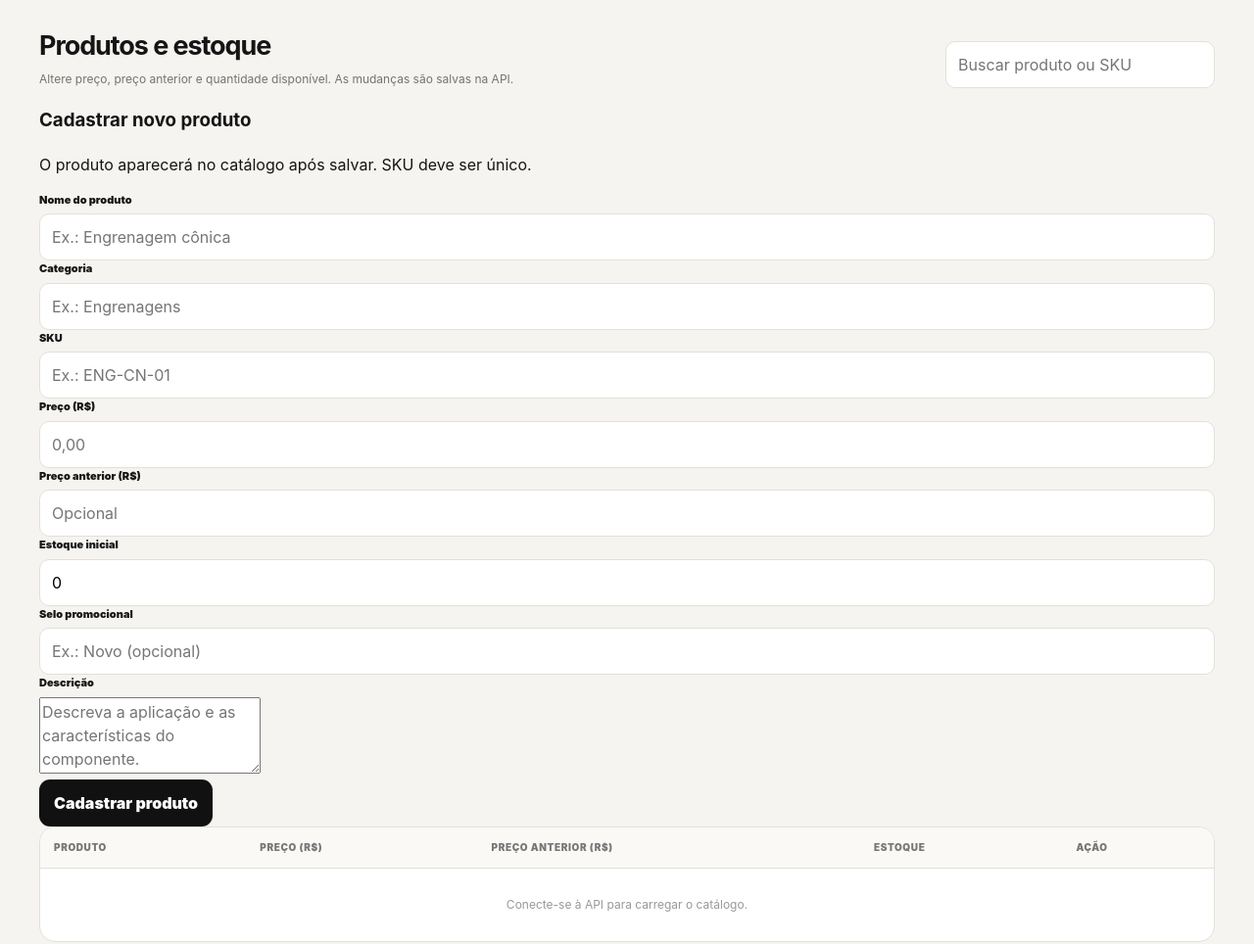
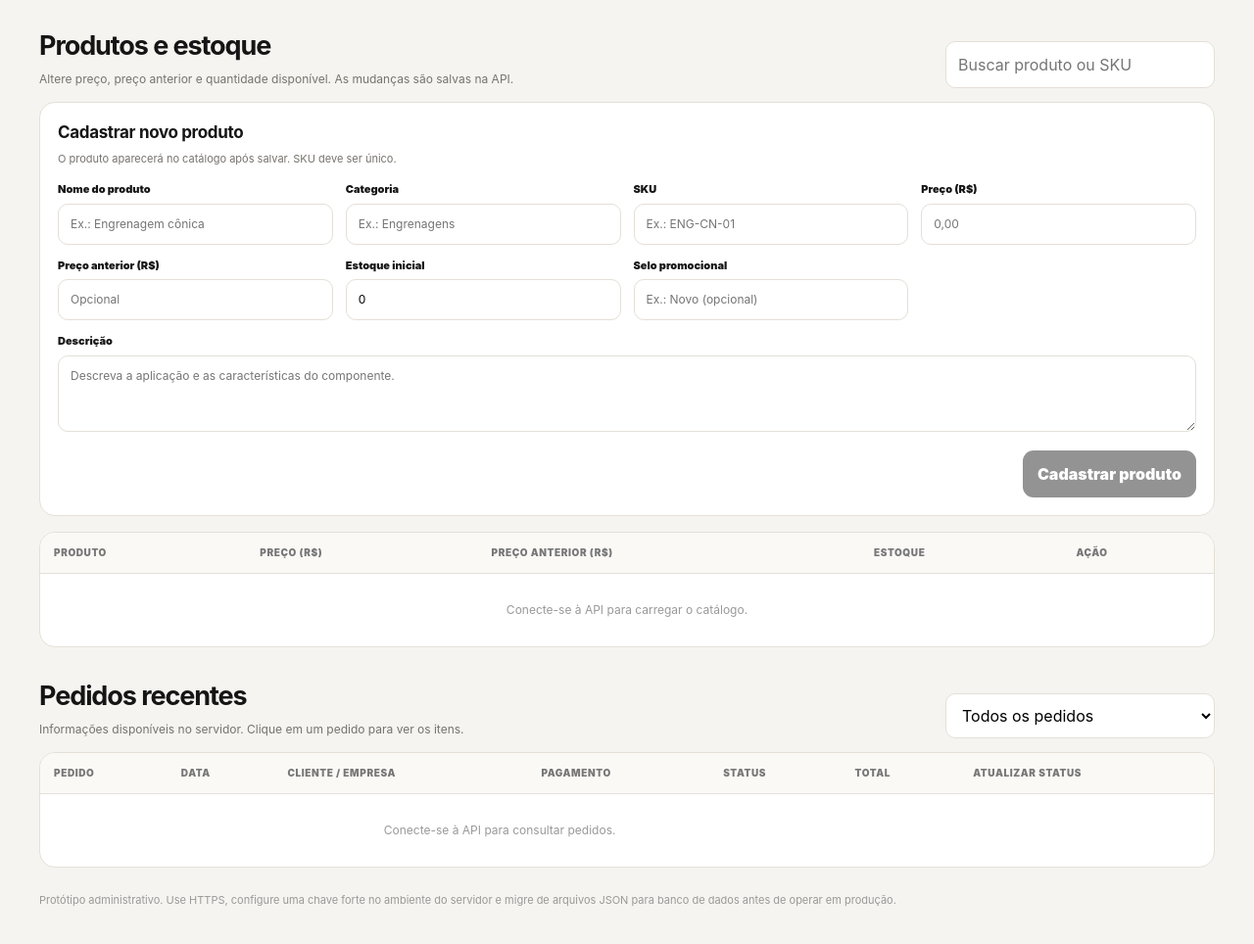
Before and after one commit to pedrogabrielsilva1918/Engrenagens-LTDA, a website: page admin.html in a window 1280 px wide. Shown: the part 651-1615 px from the top of the page at 98% size. Drawn offline with Linux system fonts and the light colour scheme.

Commit message:
style: formatar formulário de cadastro de produtos

```diff
--- a/admin.css
+++ b/admin.css
@@ -34,3 +34,16 @@
 @media(max-width:600px){.adminMain{padding-top:25px}.adminIntro{display:block}.adminIntro .outlineBtn{margin-top:15px}.connectionCard{padding:15px}.connectionForm{grid-template-columns:1fr}.connectionForm .darkBtn{grid-column:auto}.statsGrid{gap:9px}.statCard{padding:14px}.statCard strong{font-size:24px}.adminSectionHead{display:block}.adminSectionHead .filterInput{margin-top:12px;max-width:none}.adminNav{gap:10px}.adminNav a{font-size:11px}}
 
 .orderStatusActions{display:flex;align-items:center;gap:6px;min-width:230px}.statusSelect{max-width:168px;min-width:150px;border:1px solid var(--line);border-radius:8px;background:#fff;padding:8px;font-size:11px}.saveStatusBtn{padding:9px 10px;border-radius:9px;background:#111;color:#fff;font-size:11px;font-weight:900;white-space:nowrap}.saveStatusBtn:disabled{background:#eee;color:#aaa;cursor:not-allowed}
+
+/* Cadastro de produto */
+.newProductCard{background:#fff;border:1px solid var(--line);border-radius:16px;padding:18px;margin:0 0 16px}
+.newProductHeading{margin-bottom:15px}.newProductHeading h3{font-size:17px;margin:0 0 5px;letter-spacing:-.02em}.newProductHeading p{font-size:11px;color:var(--muted);margin:0}
+.productCreateForm{display:grid;grid-template-columns:repeat(4,minmax(0,1fr));gap:13px}
+.productCreateForm .adminField input,.productCreateForm .adminField textarea{width:100%;border:1px solid var(--line);border-radius:10px;background:#fff;padding:11px 12px;min-width:0;outline:none;font:inherit;font-size:12px}
+.productCreateForm .adminField input:focus,.productCreateForm .adminField textarea:focus{border-color:#aaa}
+.productCreateForm .adminField textarea{resize:vertical;min-height:74px}
+.productCreateForm .descriptionField,.productCreateActions{grid-column:1/-1}
+.productCreateActions{display:flex;justify-content:flex-end}
+.productCreateActions .darkBtn:disabled{opacity:.45;cursor:not-allowed}
+@media(max-width:900px){.productCreateForm{grid-template-columns:repeat(2,minmax(0,1fr))}}
+@media(max-width:600px){.newProductCard{padding:14px}.productCreateForm{grid-template-columns:1fr}.productCreateForm .descriptionField,.productCreateActions{grid-column:auto}.productCreateActions .darkBtn{width:100%}}
```
